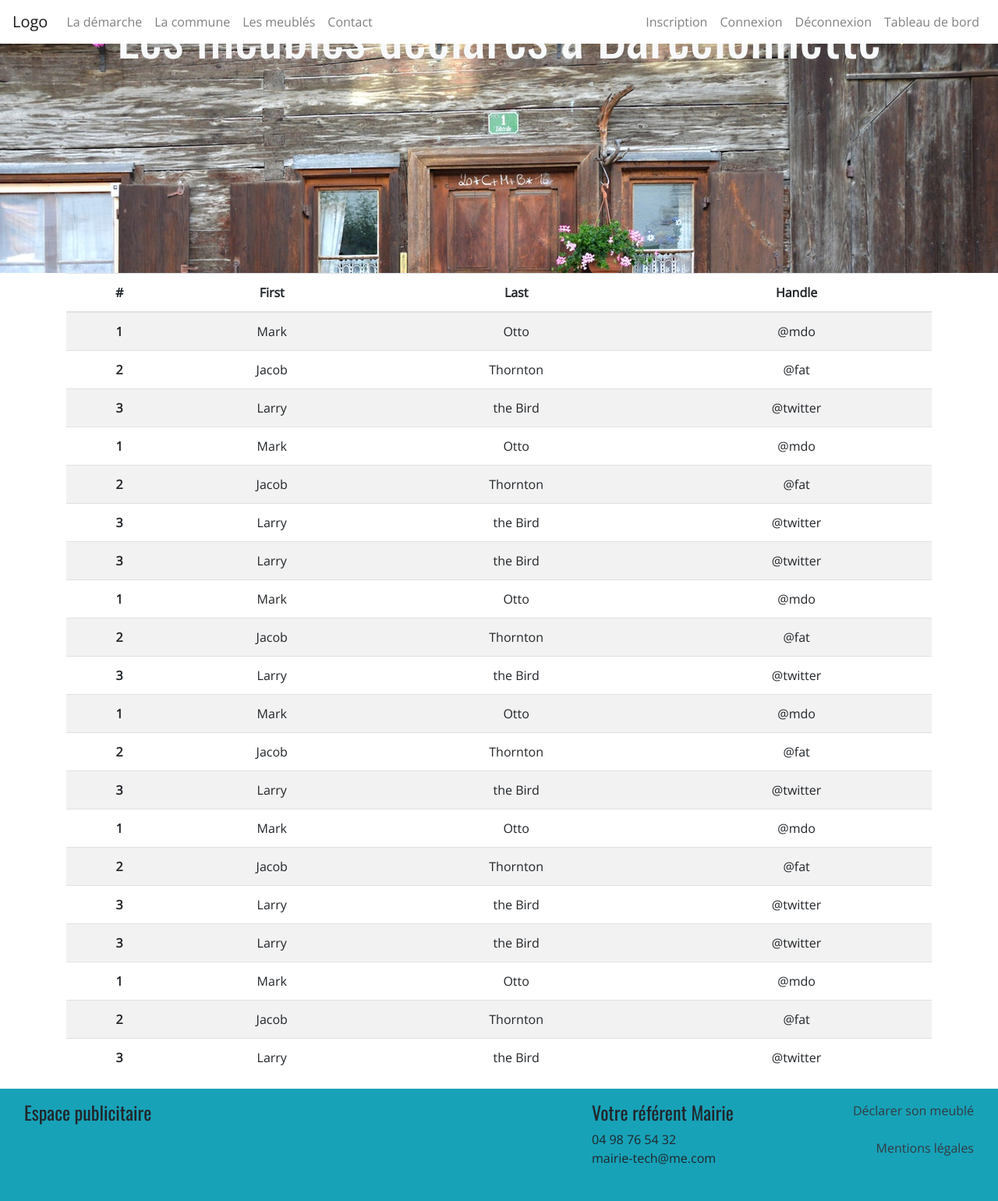
After one commit to Malixette/declaration-meuble, a Symfony app: template templates/public_listing/index.html.twig in a window 1280 px wide. The commit adds this page. Shown: the whole page at 78% size. Run offline with Twig, Linux system fonts and the light colour scheme; the template is opened without the code that fills it, so the values that code supplies are empty; some libraries are stand-ins or nearby versions.

Commit message:
version vendredi midi listing public

```diff
--- a/src/Controller/CommuneHomeController.php
+++ b/src/Controller/CommuneHomeController.php
@@ -12,7 +12,7 @@ class CommuneHomeController extends Controller
      */
     public function index()
     {
-        return $this->render('commune_home/index.html.twig', [
+        return $this->render('commune.html.twig', [
             'controller_name' => 'CommuneHomeController',
         ]);
     }
--- a/templates/base.html.twig
+++ b/templates/base.html.twig
@@ -3,17 +3,17 @@
     <head>
         <meta charset="UTF-8">
         <title>{% block title %}Déclarer son Meublé{% endblock %}</title>
+        <link href="https://fonts.googleapis.com/css?family=Oswald" rel="stylesheet">
+        <link href="https://fonts.googleapis.com/css?family=Open+Sans" rel="stylesheet">
         <link rel="stylesheet" href="https://stackpath.bootstrapcdn.com/bootstrap/4.1.0/css/bootstrap.min.css" integrity="sha384-9gVQ4dYFwwWSjIDZnLEWnxCjeSWFphJiwGPXr1jddIhOegiu1FwO5qRGvFXOdJZ4" crossorigin="anonymous">
         {% block stylesheets %}
         {% endblock %}
     </head>
     <body>
-        {% block header %}
-        {% endblock %}
+        {% block nav %}{% endblock %}
+        {% block header %}{% endblock %}
+        {% block main %}{% endblock %}
+        {% block footer %}{% endblock %}
         {% block javascripts %}{% endblock %}
-        {% block main %}
-        {% endblock %}
-        {% block footer %}
-        {% endblock %}
     </body>
 </html>
--- a/templates/commune_home/index.html.twig
+++ b/templates/commune.html.twig
@@ -4,7 +4,8 @@
 {% block stylesheets %}
     <link rel="stylesheet" type="text/css" href="{{asset('assets/css/commune.css')}}">
 {% endblock %}
-{% block header %}
+
+{% block nav %}
 <header>
     <nav class="navbar navbar-expand-lg navbar-light fixed-top">
         <a class="navbar-brand" href="#">Logo</a>
@@ -20,7 +21,7 @@
                         <a class="nav-link" href="#commune">La commune</a>
                     </li>
                     <li class="nav-item">
-                        <a class="nav-link" href="#">Les meublés</a>
+                        <a class="nav-link" href="{{path('public_listing')}}">Les meublés</a>
                     </li>
                     <li class="nav-item">
                         <a class="nav-link" href="#contact">Contact</a></a>
@@ -37,12 +38,14 @@
                         <a class="nav-link" href="#">Déconnexion</a>
                     </li>
                     <li class="nav-item">
-                        <a class="nav-link" href="{{path('admin_home')}}">Tableau de bord</a>
+                        <a class="nav-link" href="{{path('dashboard_declarant')}}">Tableau de bord</a>
                     </li>
             </ul>
         </div>
     </nav>
 <!-- *******************************************************************FIN NAV********************************************************************* -->
+{% endblock %}
+{% block header %}
         <div class="row d-flex flex-column" id="homeblock">
             <div class="col-md-12 d-flex flex-column align-items-center p-0 text-white" id="btn-declaration">
                 <h3>Bienvenue sur le service de déclaration de vos meublés de tourisme de la mairie de Barcelonnette.</h3>
@@ -75,8 +78,9 @@
             </div>
         </div>
     </section>
-
+</div>
     <!--**********************************************BLOC PRESENTATION COMMUNE **********************************************-->
+<div class="container-fluid">
     <section id="commune">
         <div class="row d-flex justify-content-center" id="titre-commune">
             <div class="col-md-12 text-center d-flex align-items-end">
@@ -103,8 +107,9 @@
             </div>
         </div>
     </section>
+</div>
     <!--********************************************************BLOC CONTACT ***************************************************-->
-
+<div class="container-fluid">
     <section id="contact">
         <div class="row d-flex justify-content-center">
             <div class="col-md-12 text-center mt-5">
@@ -112,11 +117,9 @@
             </div>
         </div>
         <div class="row d-flex justify-content-center">
-            <!-- carte à gérer...
             <div class="embed-responsive embed-responsive-16by9">
               <iframe src="https://www.google.com/maps/embed?pb=!1m18!1m12!1m3!1d2851.280825584107!2d6.6480755157509!3d44.386356712729764!2m3!1f0!2f0!3f0!3m2!1i1024!2i768!4f13.1!3m3!1m2!1s0x12cc919affa75b03%3A0x269b44424badb42!2sMairie!5e0!3m2!1sfr!2sfr!4v1524755265006"></iframe>
             </div>
-            -->
         </div>
     </section>
 </div>
@@ -124,7 +127,7 @@
 
 {% block footer %}
 <footer class="bg-info p-3">
-        <div class="container-fluid">
+    <div class="container-fluid">
             <div class="row">
                 <div class="col-md-7">
                     <h4>Espace publicitaire</h4>
@@ -143,6 +146,6 @@
                     </p>
                 </div>
             </div>
-        </div>
-    </footer>
+    </div>
+</footer>
 {% endblock %}
--- /dev/null
+++ b/templates/public_listing/index.html.twig
@@ -0,0 +1,161 @@
+{% extends 'commune.html.twig' %}
+
+{% block title %}Listing des meublés{% endblock %}
+{% block stylesheets %}
+    <link rel="stylesheet" type="text/css" href="{{asset('assets/css/public_listing.css')}}">
+{% endblock %}
+
+
+{% block header %}
+{% endblock %}
+
+{% block main %}
+
+<div class="container-fluid" id="titrelisting">
+    <div class="row">
+        <div class="col-sm-12 text-center align-items-end">
+            <h1 class="display-3 text-light">Les meublés déclarés à Barcelonnette</h1>
+        </div>
+    </div>
+</div>
+
+<div class="container">
+    <div class="row">
+        <div class="col-md-12">
+            <table id="listeHebergement" class="listeHebergement table table-striped text-center">
+                <thead>
+                    <tr>
+                      <th scope="col">#</th>
+                      <th scope="col">First</th>
+                      <th scope="col">Last</th>
+                      <th scope="col">Handle</th>
+                    </tr>
+                </thead>
+                <tbody>
+                    <tr>
+                      <th scope="row">1</th>
+                      <td>Mark</td>
+                      <td>Otto</td>
+                      <td>@mdo</td>
+                    </tr>
+                    <tr>
+                      <th scope="row">2</th>
+                      <td>Jacob</td>
+                      <td>Thornton</td>
+                      <td>@fat</td>
+                    </tr>
+                    <tr>
+                      <th scope="row">3</th>
+                      <td>Larry</td>
+                      <td>the Bird</td>
+                      <td>@twitter</td>
+                    </tr>
+                    <tr>
+                      <th scope="row">1</th>
+                      <td>Mark</td>
+                      <td>Otto</td>
+                      <td>@mdo</td>
+                    </tr>
+                    <tr>
+                      <th scope="row">2</th>
+                      <td>Jacob</td>
+                      <td>Thornton</td>
+                      <td>@fat</td>
+                    </tr>
+                    <tr>
+                      <th scope="row">3</th>
+                      <td>Larry</td>
+                      <td>the Bird</td>
+                      <td>@twitter</td>
+                    </tr>
+                    <tr>
+                      <th scope="row">3</th>
+                      <td>Larry</td>
+                      <td>the Bird</td>
+                      <td>@twitter</td>
+                    </tr>
+                    <tr>
+                      <th scope="row">1</th>
+                      <td>Mark</td>
+                      <td>Otto</td>
+                      <td>@mdo</td>
+                    </tr>
+                    <tr>
+                      <th scope="row">2</th>
+                      <td>Jacob</td>
+                      <td>Thornton</td>
+                      <td>@fat</td>
+                    </tr>
+                    <tr>
+                      <th scope="row">3</th>
+                      <td>Larry</td>
+                      <td>the Bird</td>
+                      <td>@twitter</td>
+                    </tr>
+                    <tr>
+                      <th scope="row">1</th>
+                      <td>Mark</td>
+                      <td>Otto</td>
+                      <td>@mdo</td>
+                    </tr>
+                    <tr>
+                      <th scope="row">2</th>
+                      <td>Jacob</td>
+                      <td>Thornton</td>
+                      <td>@fat</td>
+                    </tr>
+                    <tr>
+                      <th scope="row">3</th>
+                      <td>Larry</td>
+                      <td>the Bird</td>
+                      <td>@twitter</td>
+                    </tr>
+                    <tr>
+                      <th scope="row">1</th>
+                      <td>Mark</td>
+                      <td>Otto</td>
+                      <td>@mdo</td>
+                    </tr>
+                    <tr>
+                      <th scope="row">2</th>
+                      <td>Jacob</td>
+                      <td>Thornton</td>
+                      <td>@fat</td>
+                    </tr>
+                    <tr>
+                      <th scope="row">3</th>
+                      <td>Larry</td>
+                      <td>the Bird</td>
+                      <td>@twitter</td>
+                    </tr>
+                    <tr>
+                      <th scope="row">3</th>
+                      <td>Larry</td>
+                      <td>the Bird</td>
+                      <td>@twitter</td>
+                    </tr>
+                    <tr>
+                      <th scope="row">1</th>
+                      <td>Mark</td>
+                      <td>Otto</td>
+                      <td>@mdo</td>
+                    </tr>
+                    <tr>
+                      <th scope="row">2</th>
+                      <td>Jacob</td>
+                      <td>Thornton</td>
+                      <td>@fat</td>
+                    </tr>
+                    <tr>
+                      <th scope="row">3</th>
+                      <td>Larry</td>
+                      <td>the Bird</td>
+                      <td>@twitter</td>
+                    </tr>
+                </tbody>
+            </table>
+        </div>
+    </div>
+</div>
+
+{% endblock %}
```
Also changed, not shown: src/Controller/PublicListingController.php (added, +19 -0 lines), public/assets/css/commune.css, public/assets/css/public_listing.css (added), public/assets/img/illustration-public/farmhouse.jpeg (added), public/assets/img/illustration-public/foresthouse.jpeg (added).
